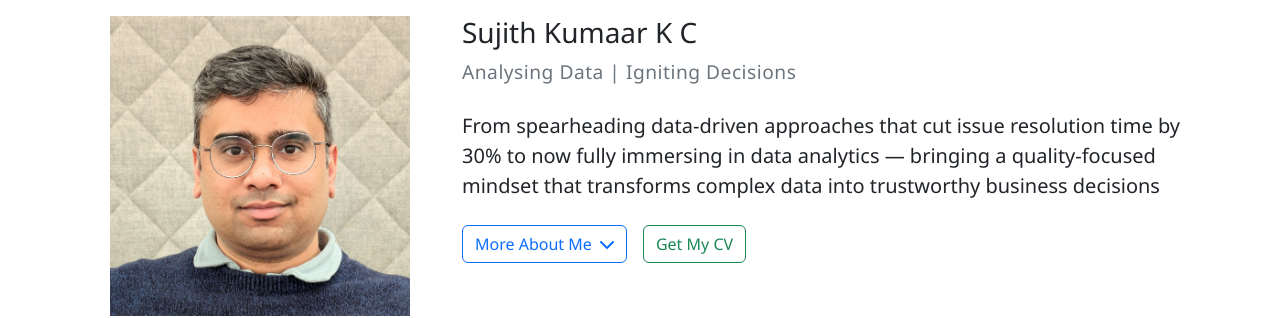
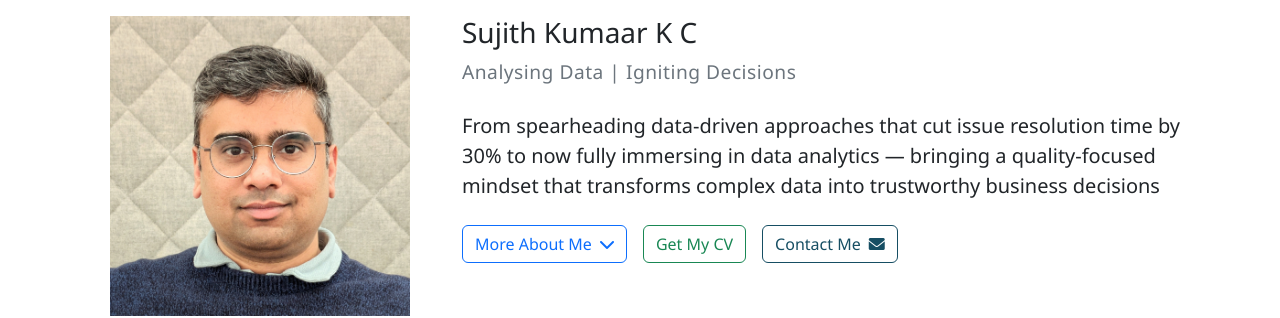
Before and after one commit to Sujith-DA279/Sujith-DA279.github.io, a plain HTML site: page index.html in a window 1280 px wide. Shown: the part 158-476 px from the top of the page. Drawn offline with nearby package versions, Linux system fonts and the light colour scheme.

Commit message:
Update index.html
Added Custom Contact Me button

```diff
--- a/index.html
+++ b/index.html
@@ -306,6 +306,18 @@
             color: white;
         }
 
+        .custom-contact-btn {
+            color: #164e63;
+            background-color: transparent;
+            border: 1px solid #164e63;
+            transition: all 0.3s ease;
+        }
+
+        .custom-contact-btn:hover {
+            color: white;
+            background: linear-gradient(to right, #1e3a8a, #164e63);
+            border-color: transparent;
+        }
     </style>
     <script async src="https://www.googletagmanager.com/gtag/js?id=G-SSC2LHEJY9"></script>
     <script>
@@ -411,6 +423,9 @@
                             More About Me <i class="fas fa-chevron-down ms-1"></i>
                         </button>
                         <a href="assets/docs/Sujith_Kumaar_CV.pdf" class="btn btn-outline-success" target="_blank">Get My CV</a>
+                        <a href="mailto:sujithkumaar.kc@gmail.com" class="btn custom-contact-btn">
+                            Contact Me <i class="fas fa-envelope ms-1"></i>
+                        </a>
                     </div>
                 </div>
             </div>
```
